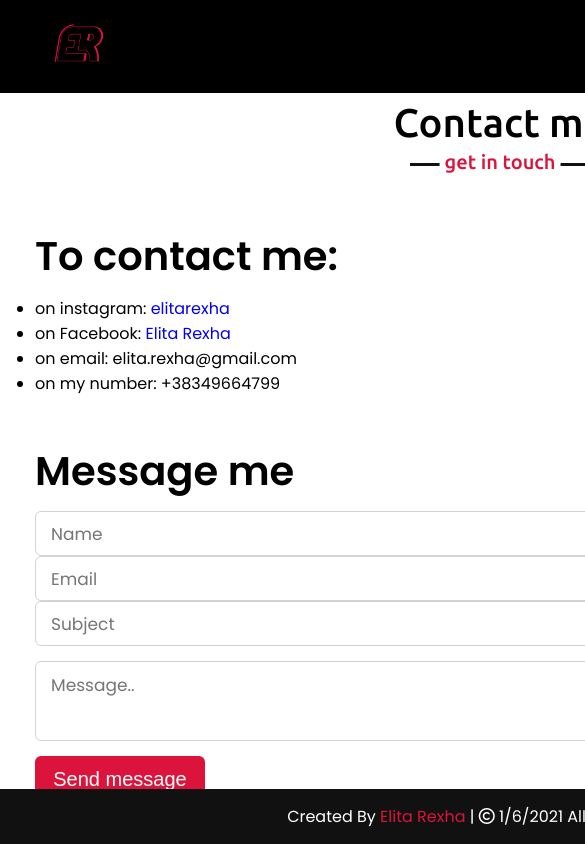
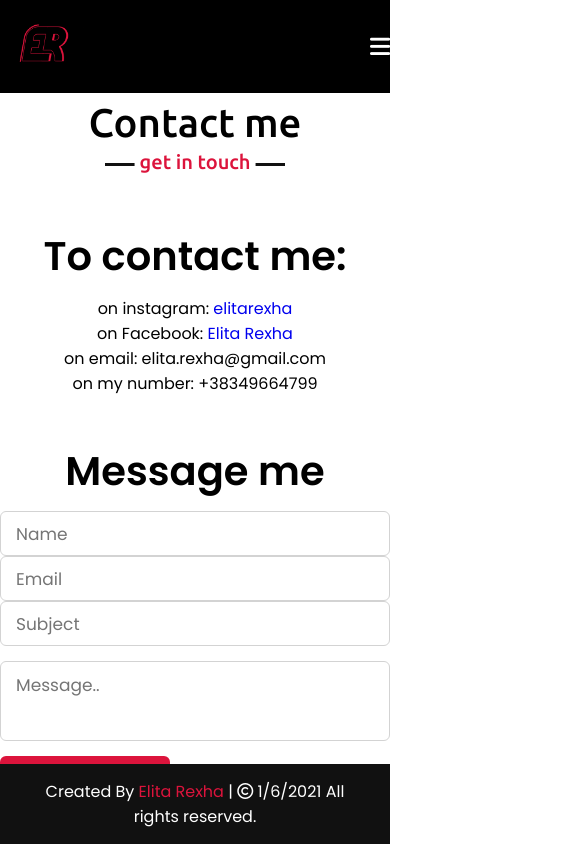
Before and after one commit to ElitaRe/PersonalWebsite3, a plain HTML site: page contact.html in a window 390 px wide. Shown: the top 844 px of the page, 585 px wide, since content can reach past the window. Drawn offline with Linux system fonts and the light colour scheme.

Commit message:
second commit

```diff
--- a/style.css
+++ b/style.css
@@ -287,6 +287,9 @@ footer span a:hover{
     }
 }
 @media (max-width: 947px){
+	.all-content {
+		width: 100%
+	}
     .menu-btn{
         display: block;
         z-index: 999;
@@ -304,6 +307,12 @@ footer span a:hover{
         text-align: center;
         padding-top: 80px;
         transition: all 0.3s ease;
+    }
+    .navbar {
+    	width: 100%;
+    }
+    footer {
+    	width: 100%;
     }
     .navbar .menu.active{
         left: 0;
--- a/style2.css
+++ b/style2.css
@@ -262,6 +262,9 @@ footer span a:hover{
     }
 }
 @media (max-width: 947px){
+	.all-content {
+		width: 100%
+	}
     .menu-btn{
         display: block;
         z-index: 999;
@@ -279,6 +282,12 @@ footer span a:hover{
         text-align: center;
         padding-top: 80px;
         transition: all 0.3s ease;
+    }
+    .navbar {
+    	width: 100%;
+    }
+    footer {
+    	width: 100%;
     }
     .navbar .menu.active{
         left: 0;
--- a/style3.css
+++ b/style3.css
@@ -29,6 +29,8 @@ html{
 /* all similar content styling codes */
 section{
     padding: 100px 0;
+    width: 1000px;
+    margin: auto;
 }
 .all-content {
 	width: 1000px;
@@ -84,7 +86,7 @@ section .title::after{
 /* navbar styling */
 .navbar{
     position: fixed;
-    width: 100%;
+    width: 1000px;
     z-index: 999;
     font-family: 'Ubuntu', sans-serif;
     transition: all 0.3s ease;
@@ -291,6 +293,8 @@ footer{
     padding: 15px 23px;
     color: #fff;
     text-align: center;
+    width: 1000px;
+    margin: auto;
 }
 footer span a{
     color: crimson;
@@ -317,16 +321,41 @@ footer span a:hover{
 
 @media (max-width: 991px) {
     .max-width{
-        padding: 0 50px;
+        width: 80%;
+        padding: 0;
+        margin: 0;
+    }
+    .about .about-content, .services .serv-content, .skills .skills-content, .contact .contact-content {
+    	display: block;
+    	width: 80%;
+    	margin: auto;
+    }
+    .services .serv-content .card {
+    	width: 100%;
     }
 }
 @media (max-width: 947px){
+	.all-content {
+		width: 100%;
+	}
     .menu-btn{
         display: block;
         z-index: 999;
     }
+    .services, .teams {
+    	width: 100%;
+    }
     .menu-btn i.active:before{
         content: "\f00d";
+    }
+    .navbar {
+    	width: 100%;
+    }
+    section {
+    	width: 100%;
+    }
+    footer {
+    	width: 100%;
     }
     .navbar .menu{
         position: fixed;
@@ -362,6 +391,7 @@ footer span a:hover{
     }
     .max-width{
         max-width: 930px;
+        margin: auto;
     }
     .about .about-content .column{
         width: 100%;
@@ -386,9 +416,6 @@ footer span a:hover{
 }
 
 @media (max-width: 690px) {
-    .max-width{
-        padding: 0 23px;
-    }
     .home .home-content .text-2{
         font-size: 60px;
     }
@@ -400,6 +427,8 @@ footer span a:hover{
     }
     .services .serv-content .card{
         width: 100%;
+        margin: auto;
+        margin-bottom: 1rem;
     }
 }
 
--- a/style4.css
+++ b/style4.css
@@ -266,6 +266,9 @@ footer span a:hover{
     }
 }
 @media (max-width: 947px){
+    .all-content{
+        width:100%;
+    }
     .menu-btn{
         display: block;
         z-index: 999;
@@ -283,6 +286,15 @@ footer span a:hover{
         text-align: center;
         padding-top: 80px;
         transition: all 0.3s ease;
+    }
+    .navbar {
+        width:100%;
+    }
+    footer {
+        width: 100%;
+    }
+    .dropbtn {
+        width: 370px;
     }
     .navbar .menu.active{
         left: 0;
--- a/style5.css
+++ b/style5.css
@@ -333,6 +333,10 @@ footer span a:hover{
 }
 
 @media (max-width: 947px){
+    .all-content {
+        width: 100%;
+        margin: auto;
+    }
     .max-width {
         padding: 0;
     }
@@ -343,11 +347,14 @@ footer span a:hover{
     .menu-btn i.active:before{
         content: "\f00d";
     }
+    .navbar {
+        width: 100%;
+    }
     .navbar .menu{
         position: fixed;
         height: 100vh;
         width: 100%;
-        top: 0;
+        top: 25px;
         background: #111;
         text-align: center;
         padding-top: 80px;
@@ -396,6 +403,7 @@ footer span a:hover{
     .contact .contact-content .column{
         width: 100%;
         margin-bottom: 35px;
+        text-align: center;
     }
     .flex {
         display: block;
@@ -403,6 +411,9 @@ footer span a:hover{
     .flex > div {
         width: 100%;
         margin-top: 2rem;
+    }
+    footer {
+        width: 100%;
     }
 }
 
```
